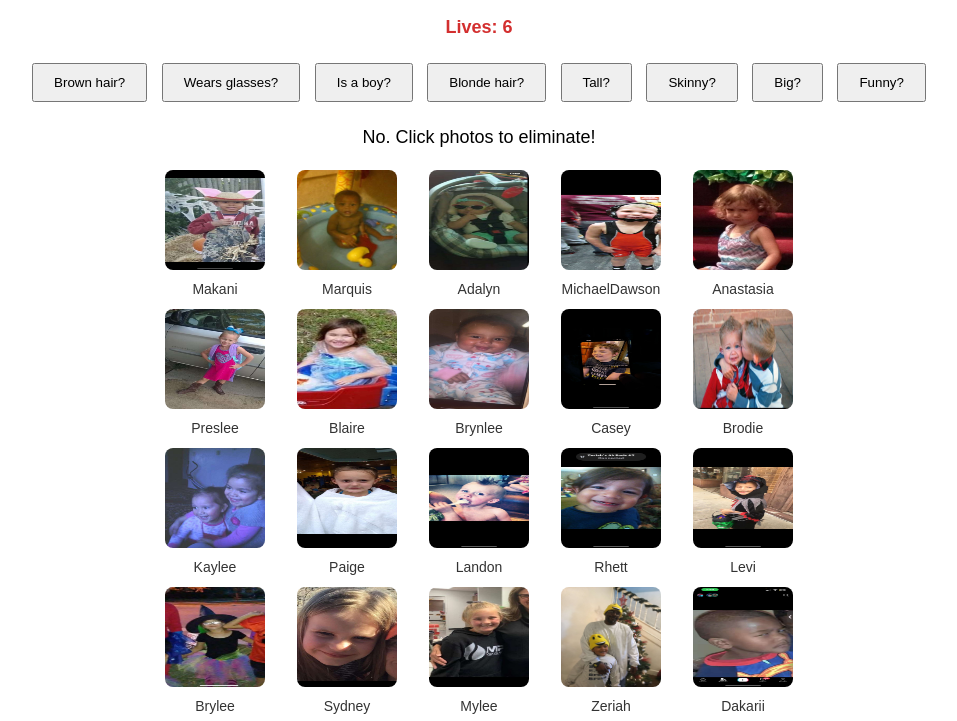
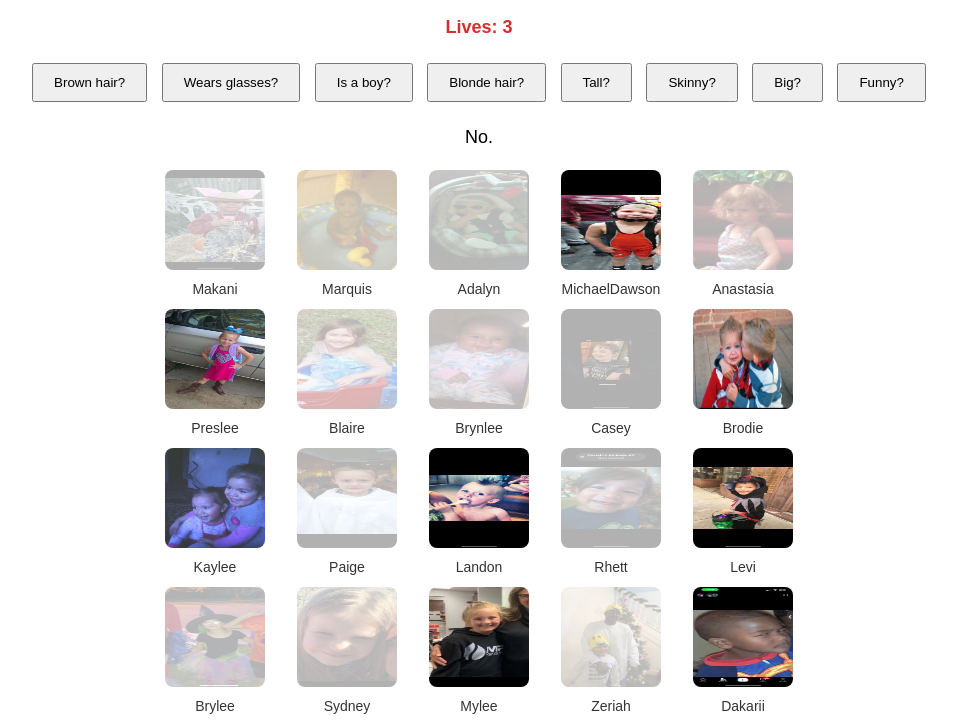
Before and after one commit to makattack474737874828294/guesswho, a plain HTML site: page index.html in a window 1280 px wide. Both pictures are taken after a click on the button "Brown hair?". Shown: the part 60-781 px from the top of the page, without its empty margins (161-1118 px from the left). Drawn offline with Linux system fonts and the light colour scheme.

Commit message:
updategood

```diff
--- a/index.html
+++ b/index.html
@@ -8,7 +8,7 @@
 </head>
 <body>
     <h1>Guess Who - School Kids</h1>
-    <div id="lives">Lives: 6</div>
+    <div id="lives">Lives: 4</div>
     <div id="questions">
         <button onclick="askQuestion('brownHair')">Brown hair?</button>
         <button onclick="askQuestion('glasses')">Wears glasses?</button>
--- a/script.js
+++ b/script.js
@@ -1,49 +1,36 @@
 const kids = [
     { name: "Makani", image: "images/Makani.JPG", brownHair: true, glasses: false, boy: true, blonde: false, tall: true, skinny: true, big: false, funny: true },
     { name: "Marquis", image: "images/Marquis.JPG", brownHair: true, glasses: false, boy: true, blonde: false, tall: false, skinny: false, big: true, funny: false },
-
     { name: "Adalyn", image: "images/Adalyn.JPG", brownHair: true, glasses: false, boy: false, blonde: false, tall: false, skinny: true, big: false, funny: false },
     { name: "MichaelDawson", image: "images/MichaelDawson.JPG", brownHair: false, glasses: false, boy: true, blonde: true, tall: false, skinny: true, big: false, funny: true },
-
     { name: "Anastasia", image: "images/Anastasia.JPG", brownHair: true, glasses: false, boy: false, blonde: false, tall: true, skinny: true, big: false, funny: false },
-
     { name: "Preslee", image: "images/Preslee.JPG", brownHair: false, glasses: true, boy: false, blonde: true, tall: true, skinny: true, big: false, funny: false },
     { name: "Blaire", image: "images/Blaire.JPG", brownHair: true, glasses: false, boy: false, blonde: false, tall: true, skinny: true, big: false, funny: false },
     { name: "Brynlee", image: "images/Brynlee.JPG", brownHair: true, glasses: false, boy: false, blonde: false, tall: false, skinny: true, big: false, funny: false },
     { name: "Casey", image: "images/Casey.JPG", brownHair: true, glasses: false, boy: true, blonde: false, tall: true, skinny: false, big: true, funny: true },
-
     { name: "Brodie", image: "images/Brodie.JPG", brownHair: false, glasses: false, boy: true, blonde: true, tall: false, skinny: true, big: false, funny: true },
-
     { name: "Kaylee", image: "images/Kaylee.JPG", brownHair: false, glasses: false, boy: false, blonde: false, tall: false, skinny: true, big: false, funny: false },
     { name: "Paige", image: "images/Paige.JPG", brownHair: true, glasses: false, boy: false, blonde: false, tall: false, skinny: true, big: false, funny: true },
-
     { name: "Landon", image: "images/Landon.JPG", brownHair: false, glasses: false, boy: true, blonde: true, tall: false, skinny: true, big: false, funny: true },
     { name: "Rhett", image: "images/Rhett.JPG", brownHair: true, glasses: true, boy: true, blonde: false, tall: false, skinny: false, big: true, funny: true },
     { name: "Levi", image: "images/Levi.JPG", brownHair: false, glasses: true, boy: true, blonde: true, tall: true, skinny: true, big: false, funny: true },
-
     { name: "Brylee", image: "images/Brylee.JPG", brownHair: true, glasses: false, boy: false, blonde: false, tall: false, skinny: true, big: false, funny: false },
-
     { name: "Sydney", image: "images/Sydney.JPG", brownHair: true, glasses: false, boy: false, blonde: false, tall: true, skinny: true, big: false, funny: false },
-
     { name: "Mylee", image: "images/Mylee.JPG", brownHair: false, glasses: false, boy: false, blonde: true, tall: true, skinny: true, big: false, funny: false },
-
     { name: "Zeriah", image: "images/Zeriah.JPG", brownHair: true, glasses: true, boy: true, blonde: false, tall: true, skinny: false, big: true, funny: false },
-
     { name: "Dakarii", image: "images/Dakarii.JPG", brownHair: false, glasses: false, boy: true, blonde: false, tall: true, skinny: true, big: false, funny: false },
-
     { name: "Aiden", image: "images/Aiden.JPG", brownHair: true, glasses: false, boy: true, blonde: false, tall: true, skinny: true, big: false, funny: true },
-
     { name: "Andrew", image: "images/Andrew.JPG", brownHair: false, glasses: false, boy: true, blonde: true, tall: true, skinny: true, big: false, funny: true }
 ];
 
 let mysteryKid;
 let selectedKid = null;
-let lives = 6; // Start with 6 lives
+let lives = 4; // Start with 4 lives
 
 startGame();
 
 function startGame() {
-    lives = 6; // Reset lives on new game
+    lives = 4; // Reset lives on new game
     document.getElementById("lives").innerText = `Lives: ${lives}`;
     document.getElementById("reset").style.display = "none";
     document.getElementById("feedback").innerText = "";
@@ -66,6 +53,7 @@ function displayKids() {
             <img src="${kid.image}" alt="${kid.name}">
             <div class="name">${kid.name}</div>
         `;
+        card.dataset.index = index; // Store the kid's index for reference
         card.addEventListener("click", () => handleKidClick(card, kid));
         grid.appendChild(card);
     });
@@ -90,19 +78,49 @@ function handleKidClick(card, kid) {
 
 function askQuestion(trait) {
     if (lives <= 0) return; // Prevent questions if game is over
+
+    // Deduct a life for asking a question
+    lives--;
+    document.getElementById("lives").innerText = `Lives: ${lives}`;
+
+    // Check if lives are depleted after asking the question
+    if (lives <= 0) {
+        document.getElementById("feedback").innerText = `Game Over! The mystery kid was ${mysteryKid.name}.`;
+        document.getElementById("reset").style.display = "block";
+        disableQuestions();
+        return;
+    }
+
     const answer = mysteryKid[trait] ? "Yes" : "No";
-    document.getElementById("answer").innerText = `${answer}. Click photos to eliminate!`;
+    document.getElementById("answer").innerText = `${answer}.`;
+
+    // Automatically eliminate kids based on the answer
+    const cards = document.querySelectorAll(".kid-card");
+    cards.forEach(card => {
+        const kidIndex = card.dataset.index;
+        const kid = kids[kidIndex];
+        // If answer is "Yes" (true), eliminate kids where trait is false
+        // If answer is "No" (false), eliminate kids where trait is true
+        if (mysteryKid[trait] && !kid[trait]) {
+            card.classList.add("eliminated");
+        } else if (!mysteryKid[trait] && kid[trait]) {
+            card.classList.add("eliminated");
+        }
+    });
 }
 
 function checkGuess() {
     if (!selectedKid || lives <= 0) return;
+
+    // Deduct a life for making a guess
+    lives--;
+    document.getElementById("lives").innerText = `Lives: ${lives}`;
+
     if (selectedKid === mysteryKid) {
         document.getElementById("feedback").innerText = "You got it! That’s the mystery kid!";
         document.getElementById("reset").style.display = "block";
         disableQuestions(); // Disable further questions
     } else {
-        lives--;
-        document.getElementById("lives").innerText = `Lives: ${lives}`;
         document.getElementById("feedback").innerText = "Nope, not that one!";
         document.querySelector(".selected").classList.add("eliminated");
         selectedKid = null;
```
